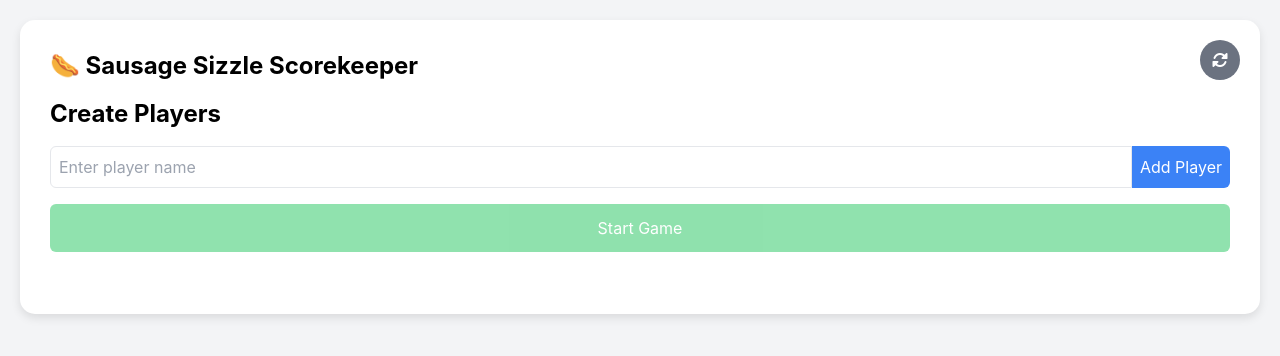
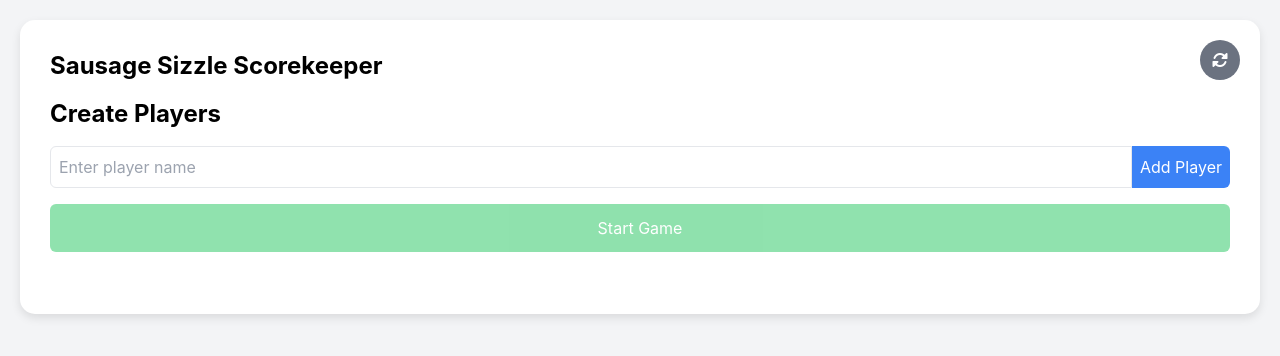
Before and after one commit to rshyffer/SausageSizzleScorekeeper, a plain HTML site: page SausageSizzle.html in a window 1280 px wide. Drawn offline with nearby package versions, Linux system fonts and the light colour scheme.

Commit message:
Removing Emoji

```diff
--- a/SausageSizzle.html
+++ b/SausageSizzle.html
@@ -219,7 +219,7 @@
 </head>
 <body>
     <div class="container">
-        <h2 class="text-2xl font-bold mb-4">🌭 Sausage Sizzle Scorekeeper</h2>
+        <h2 class="text-2xl font-bold mb-4">Sausage Sizzle Scorekeeper</h2>
         <button id="restart-button" title="Restart Game">
             <i class="fas fa-sync-alt"></i> </button>
 
```
Also changed, not shown: index.html (+1 -1 lines).
